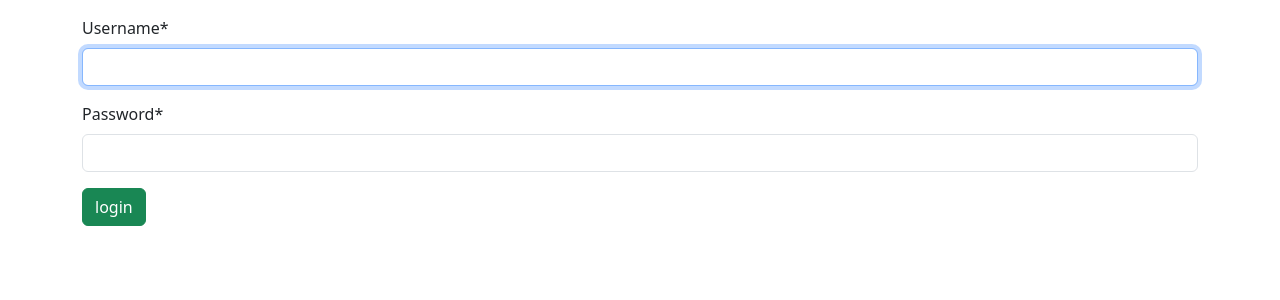
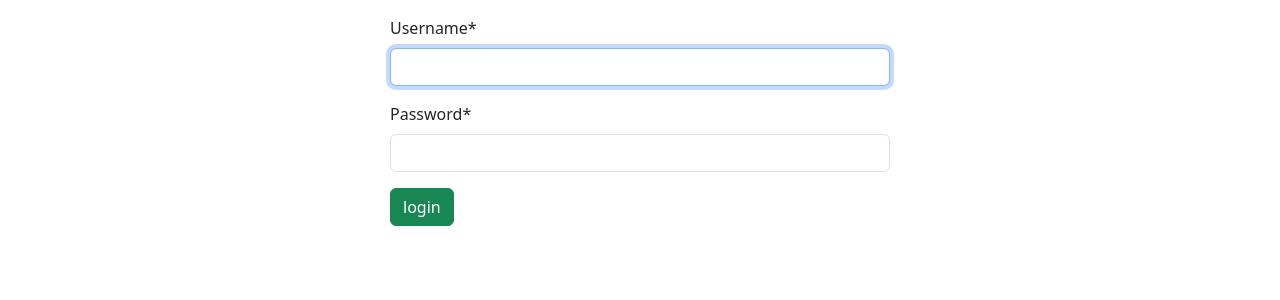
Before and after one commit to amirhosseinpq021/book_store, a Django app: page /accounts/login/ in a window 1280 px wide. Shown: the top 300 px of the page. Run offline with Django 5.2, Linux system fonts and the light colour scheme; some libraries are stand-ins or nearby versions.

Commit message:
add style to login.html and signup.html

```diff
--- a/templates/registration/login.html
+++ b/templates/registration/login.html
@@ -13,7 +13,7 @@
 {% block content %}
     <div class="container mt-3">
         {% load crispy_forms_tags %}
-        <form action="" method="post" >
+        <form action="" method="post" style="width:500px; margin:auto;" >
 
             {% csrf_token %}
 
--- a/templates/registration/signup.html
+++ b/templates/registration/signup.html
@@ -13,7 +13,7 @@
 {% block content %}
     <div class="container mt-3">
         {% load crispy_forms_tags %}
-        <form action="" method="post" >
+        <form action="" method="post" style="width:500px; margin:auto;" >
 
             {% csrf_token %}
 
```
